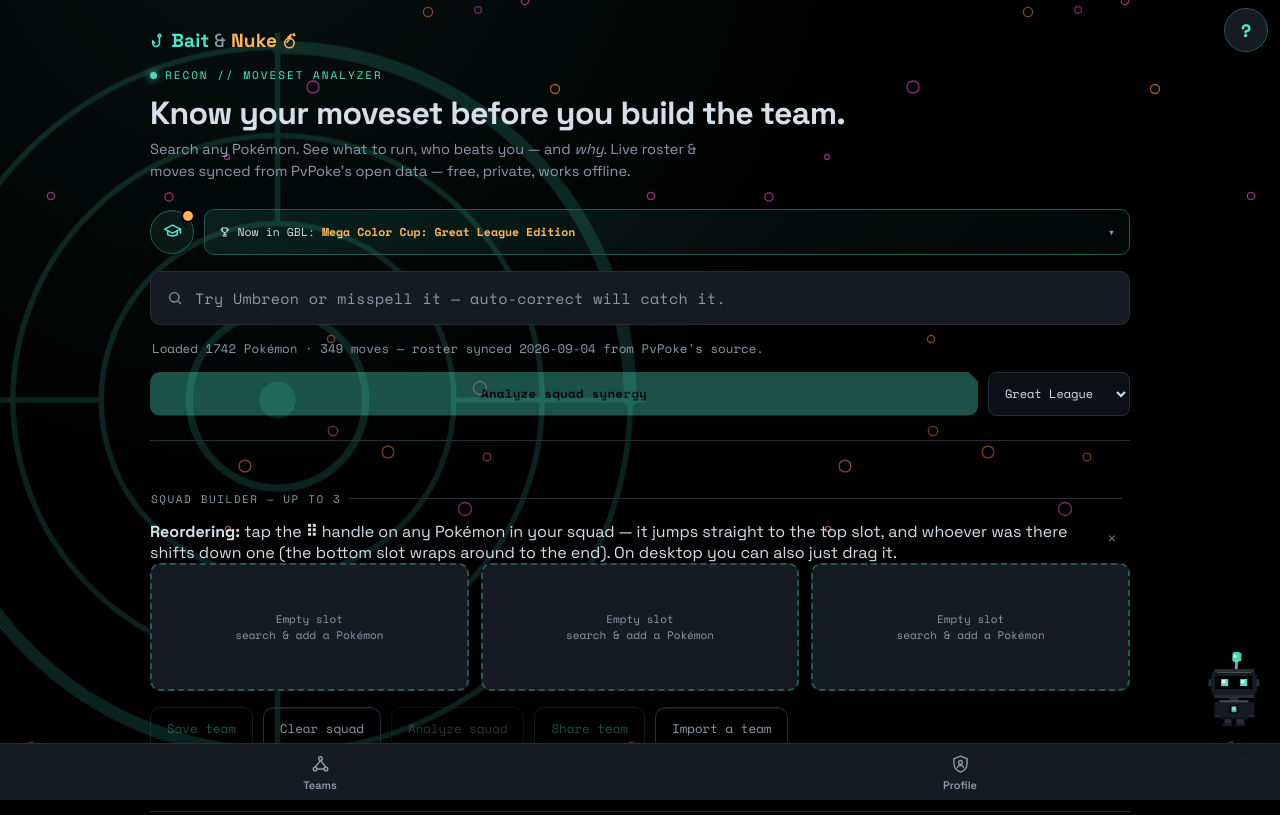
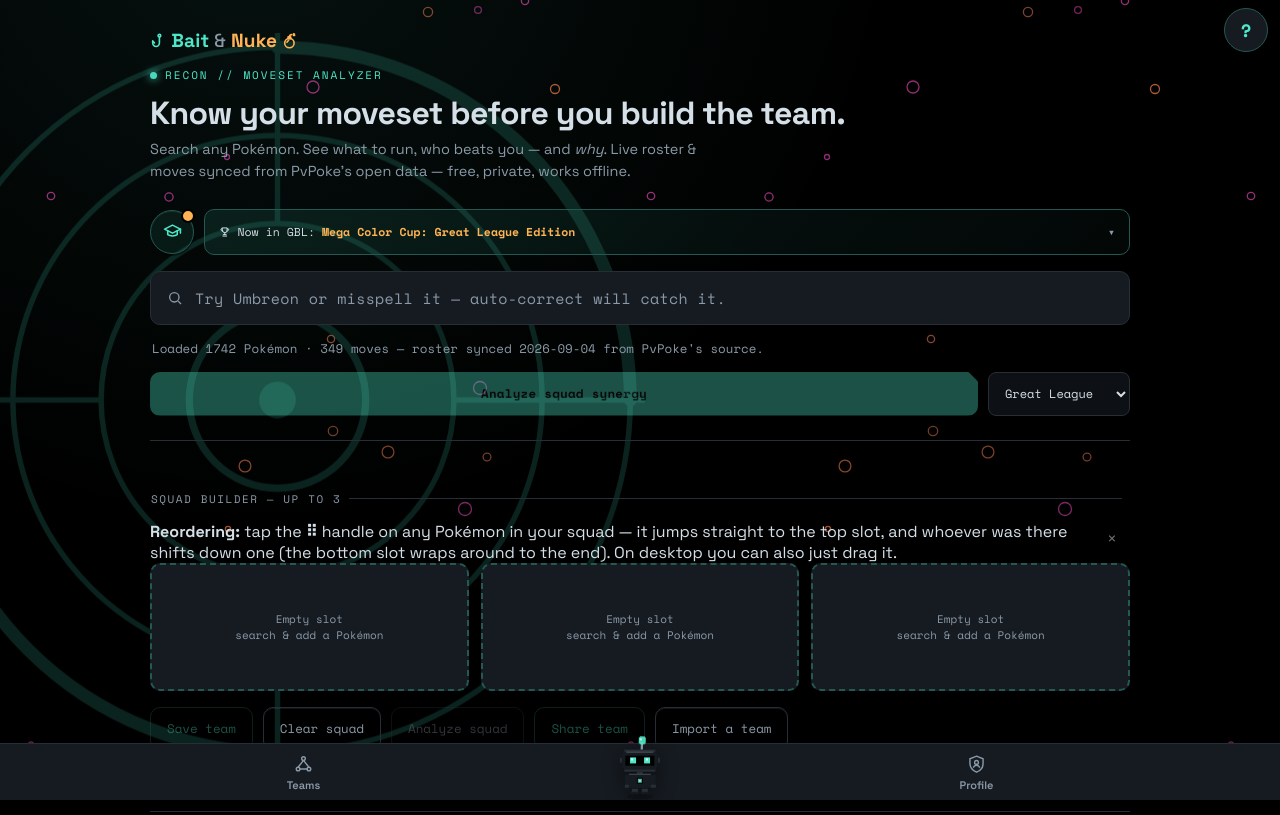
Before and after one commit to ChatonixTM/bait-and-nuke, a website: page index.html in a window 1280 px wide. Shown: the top 815 px of the page. Drawn offline with nearby package versions, Linux system fonts and the light colour scheme.

Commit message:
U3 S5, Sprocket's seat: he sits in the middle of the tab bar and covers nothing; U3 done, every ratchet at 0 (v78)
Marth, Oct 3: "maybe give him a seat at bottom of bar".
- index.html: a .tab-seat between Teams and Profile. #coachDock sits in it — still placed by bottom/right only (the
  coach's house rule) — 50x62, one layer above the bar; and steps out while a sheet or tab holds the page
  (body.tabs-open, the app's own refcounted lock): the profile sheet lives in a container stacked below his layer,
  so without that he sat on its Privacy row (motiontest measured it).
- fixtest asserted "Sprocket sits above the tab bar, not on it"; by his ruling it now asserts he sits in his seat,
  touching neither tab — AT REST (Obito: the answer bounce widens into the Profile tab's box, not its icon or label,
  for part of 620 ms; this check does not see the bounce).
- motiontest's dock witness counts him only when he is on top at his centre (a sheet over him is not him covering it).
Obito: PROCEED at 428, 320 and landscape; every sheet, nested included, tucks him and brings him back; his tap still
opens his panel. Field questions for Marth: the panel opens from the right corner while he sits in the middle
(landscape especially); his dark body on the dark bar. Pre-existing, named: healBodyLock knows tabs, help and dex
but not the profile sheet or vault.
U3: motiontest rules 41 -> 0, controls 24 -> 0, reduced 66 -> 0, dock 5 -> 0; 27/27. npm test exit 0. v78.

Co-Authored-By: Claude Opus 5.5 <noreply@anthropic.com>

```diff
--- a/index.html
+++ b/index.html
@@ -4,7 +4,7 @@
 <meta charset="UTF-8">
 <meta name="viewport" content="width=device-width, initial-scale=1, maximum-scale=1, user-scalable=no">
 <title>Bait &amp; Nuke</title>
-<meta name="app-version" content="v77-2026-10-03">
+<meta name="app-version" content="v78-2026-10-03">
 <meta name="description" content="Bait & Nuke — the Pokémon GO PvP team builder that explains WHY. Best movesets, worst nightmares, shield pressure, and honest buff odds for every mon in GO Battle League.">
 <meta property="og:title" content="Bait & Nuke — PvP team builder that explains why">
 <meta property="og:description" content="Search any Pokémon. See what to run, who beats you — and why. Turn-aware threat engine, honest buff chances, IV solver. Free, private, works offline.">
@@ -266,6 +266,7 @@ try{
     </svg>
     <span class="ti-label">Teams</span>
   </button>
+  <div class="tab-seat" aria-hidden="true"></div>   <!-- U3 S5: Sprocket's seat (Marth, Oct 3) -->
   <button class="tab-item" id="tabProfile">
     <svg class="ti-icon" viewBox="0 0 24 24" fill="none" stroke="currentColor" stroke-width="1.6">
       <path d="M12 2.5 L19.5 5.5 V11 C19.5 15.8 16.4 19 12 20.8 C7.6 19 4.5 15.8 4.5 11 V5.5 Z"/>
--- a/styles.css
+++ b/styles.css
@@ -2722,10 +2722,10 @@
    ============================================================================ */
 #coachDock{
   position:fixed;
-  right:14px;
-  bottom:calc(66px + env(safe-area-inset-bottom, 0px)); /* v68: clears the tab bar */
-  z-index:340;
-  width:64px;height:80px;
+  right:calc(50% - 25px);   /* U3 S5: his seat, the middle of the tab bar (Marth, Oct 3: "a seat at bottom of bar") */
+  bottom:env(safe-area-inset-bottom, 0px);
+  z-index:61;                      /* just above the bar (60); under every sheet, which covers the bar and him with it */
+  width:50px;height:62px;
   background:none;border:none;padding:0;cursor:pointer;
   filter:drop-shadow(0 4px 10px rgba(0,0,0,.45));
   transition:transform var(--beat) var(--ease), opacity var(--beat) var(--ease);   /* U3: the dock shows and hides on the beat */
@@ -2965,3 +2965,11 @@ body::before{ content:''; position:fixed; inset:0; z-index:-1; pointer-events:no
   *, *::before, *::after{ animation-duration:.01ms !important; animation-iteration-count:1 !important;
     animation-delay:0s !important; transition-duration:.01ms !important; transition-delay:0s !important; scroll-behavior:auto !important; }
 }
+
+/* U3 S5 — SPROCKET'S SEAT: an empty middle slot in the tab bar, as wide as he is, so Teams and Profile sit either
+   side of him and never under him. */
+.tab-seat{ flex:0 0 66px; }
+/* U3 S5 — and he steps out of his seat while a sheet or a tab holds the page (body.tabs-open is the app's own
+   refcounted lock: the profile sheet, the vault, the help panel, the stacked mon tabs). The profile sheet lives in a
+   container stacked below his layer, so without this he sat on its Privacy row (motiontest measured it). */
+body.tabs-open #coachDock{ opacity:0; pointer-events:none; transform:translateY(8px); }
```
Also changed, not shown: tests/fixtest.js (+7 -2 lines), tests/motiontest.js (+5 -1 lines).
